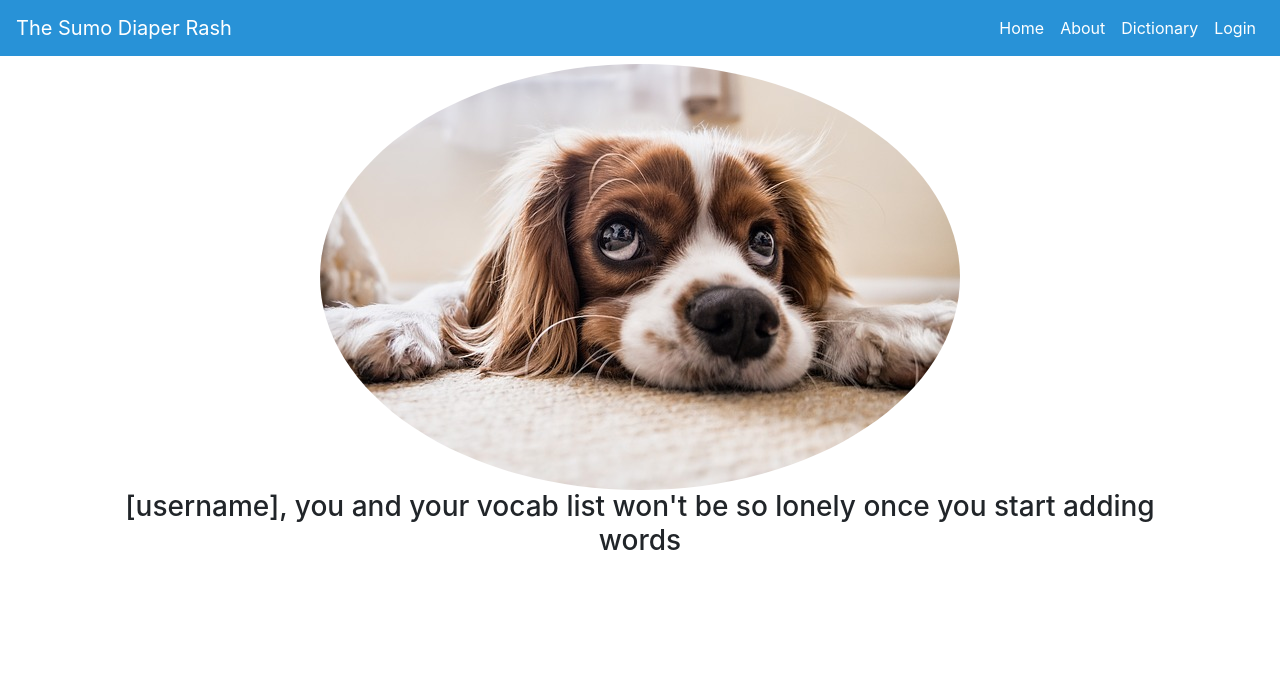
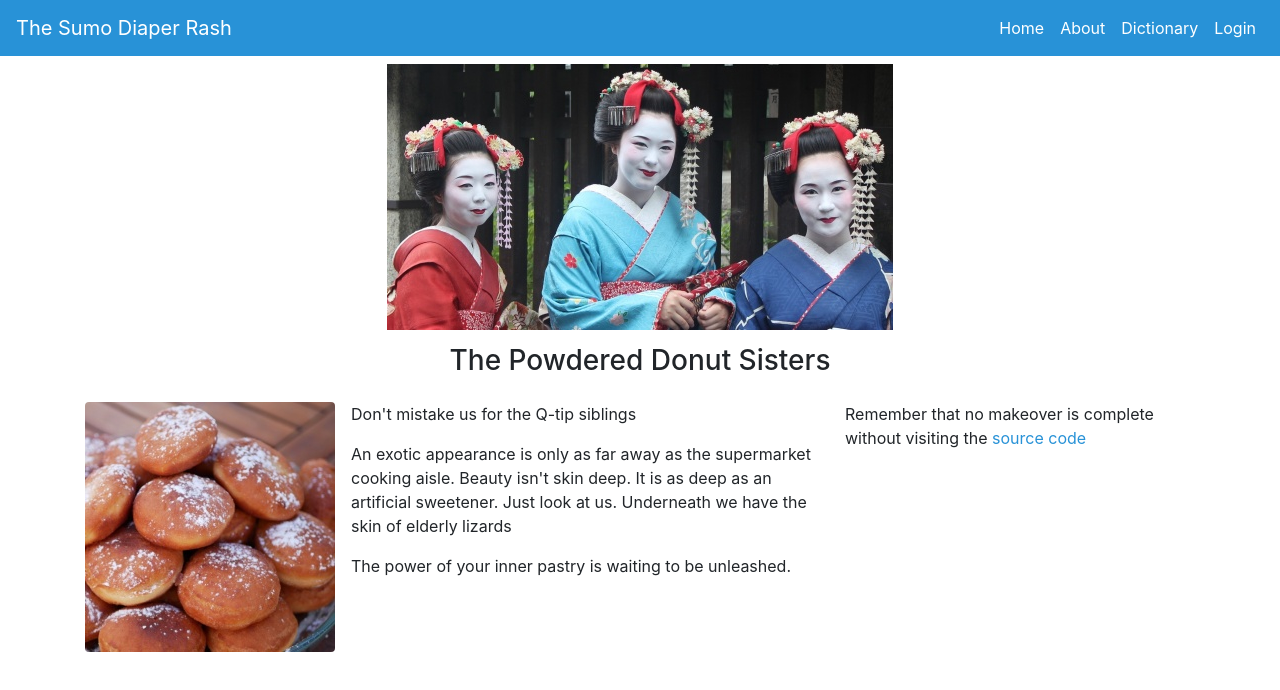
Before and after one commit to onionpeel/vocab-app, a React (Create React App) app in the folder client/: page /about in a window 1280 px wide. Shown: the top 690 px of the page. Built offline with nearby package versions, Linux system fonts and the light colour scheme.

Commit message:
Updates About.js to include link to github source code

```diff
--- a/client/src/App.js
+++ b/client/src/App.js
@@ -8,7 +8,7 @@ import VocabList from './components/VocabList';
 function App() {
   return (
     <div>
-      <VocabList />
+      <About />
     </div>
   );
 }
--- a/client/src/components/About.js
+++ b/client/src/components/About.js
@@ -10,19 +10,21 @@ const About = () => {
       <Container>
         <Row>
           <Col>
-            <Image src="assets/geishaCropped.jpg" alt="geisha" className="image-main"/>
+            <Image src="assets/geishaCropped.jpg" alt="geisha" className="image-main" fluid/>
             <h3 className="image-title">The Powdered Donut Sisters</h3>
           </Col>
         </Row>
         <Row style={{marginTop: 10}}>
-          <Col xs={0} md={2}></Col>
           <Col xs={12} md={8}>
             <Image src="assets/donutCropped.jpg" className="about-profile-pic img-fluid" rounded />
             <p>Don't mistake us for the Q-tip siblings</p>
             <p>An exotic appearance is only as far away as the supermarket cooking aisle.  Beauty isn't skin deep.  It is as deep as an artificial sweetener.  Just look at us.  Underneath we have the skin of elderly lizards</p>
             <p>The power of your inner pastry is waiting to be unleashed.</p>
           </Col>
-          <Col xs={0} md={2}></Col>
+          <Col>
+            <p>Remember that no makeover is complete without visiting the <a style={{color: '#2892D7'}} href="https://github.com/onionpeel/vocab-app">source code</a></p>
+
+          </Col>
         </Row>
       </Container>
     </div>
@@ -30,16 +32,3 @@ const About = () => {
 };
 
 export default About;
-
-// <div>
-//   <Image src="assets/geishaCropped.jpg" className="header-image" />
-//   <Container>
-//     <Col xs={12} sm={7}>
-//       <Image src="assets/donutCropped.jpg" className="about-profile-pic img-fluid" rounded />
-//       <h3>Powdered Donut Sisters</h3>
-//       <p>An exotic appearance is only as far away as the supermarket cooking aisle.  Just look at us.  We have the skin of elderly lizards</p>
-//       <p>Don't mistake us for used Q-tips</p>
-//       <p>Beauty isn't skin deep.  It is as deep as an artificial sweetener.  The power of your inner pastry is waiting to be unleashed.</p>
-//     </Col>
-//   </Container>
-// </div>
```
